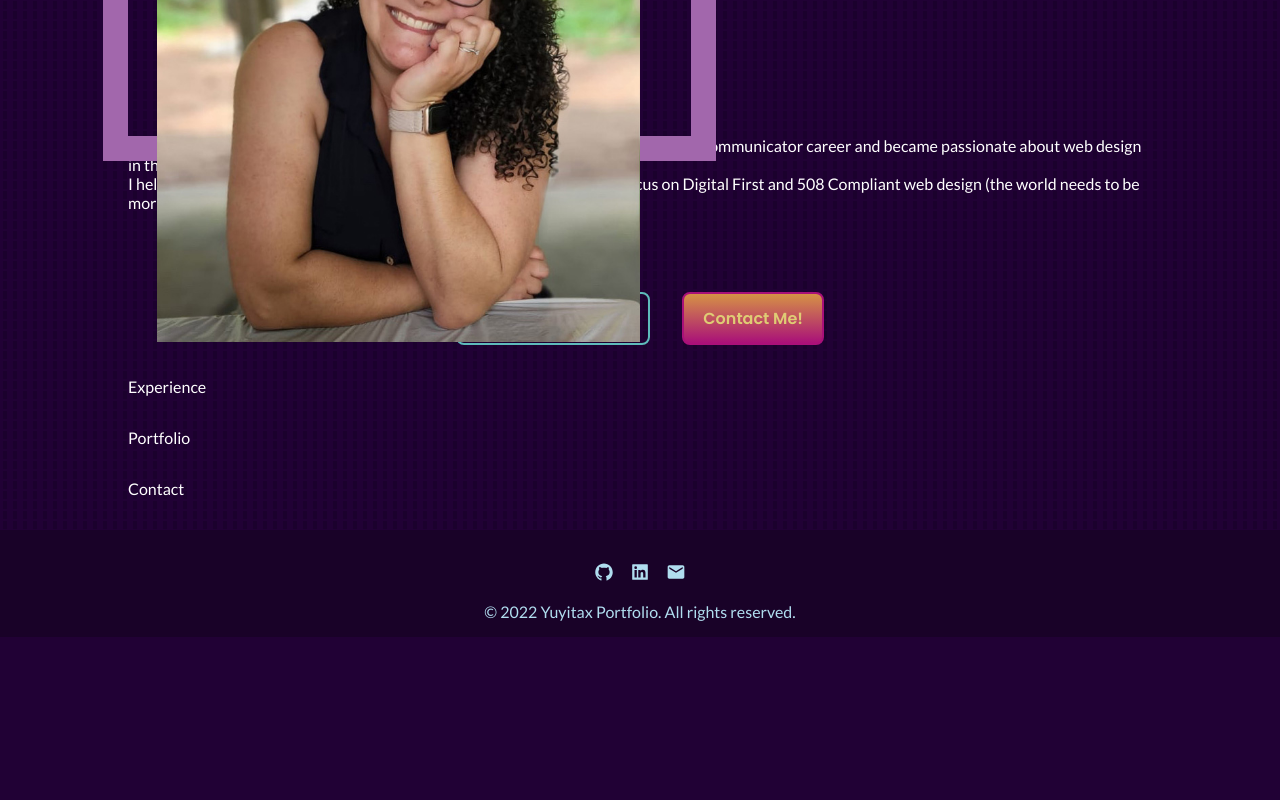
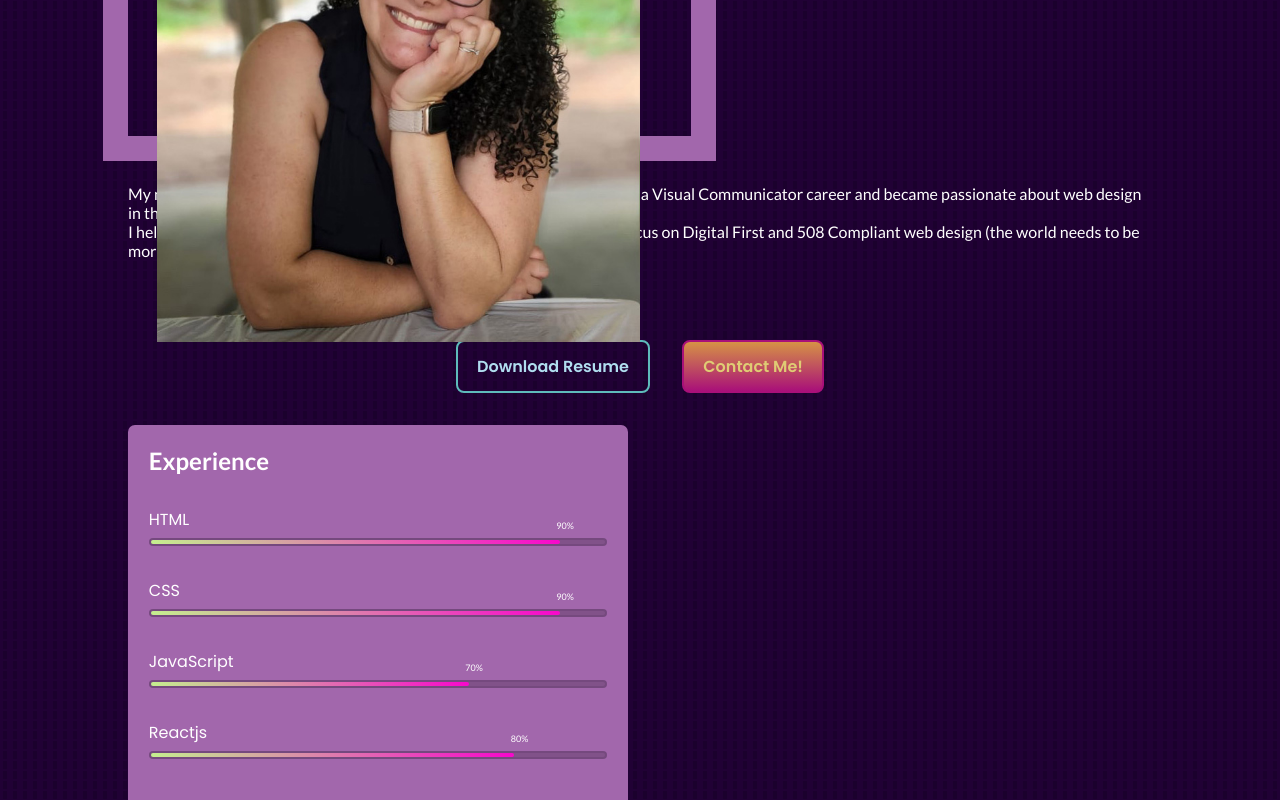
Before and after one commit to Yuyitax/react-portfolio, a React (Create React App) app: page / in a window 1280 px wide. Shown: the part 760-1560 px from the top of the page. Before the commit the page ends 1397 px from the top, so only its background shows below. Built offline with nearby package versions, Linux system fonts and the light colour scheme.

Commit message:
added experience section bars and animations

```diff
--- a/src/App.jsx
+++ b/src/App.jsx
@@ -1,5 +1,5 @@
+import Navbar from "./components/Navbar";
 import Header from "./components/Header"
-import Navbar from "./components/Navbar";
 import About from "./components/About";
 import Experience from "./components/Experience";
 import Portfolio from "./components/Portfolio"
--- a/src/components/About.jsx
+++ b/src/components/About.jsx
@@ -18,7 +18,6 @@ export default function About () {
         I help companies and individuals find solutions through digital outlets. I focus on Digital First and 508 Compliant web design (the world needs to be more inclusive, why not start with your website?)</p>
 
             </section>
-
             <CTA />
         </div>
     );
--- a/src/components/Experience.jsx
+++ b/src/components/Experience.jsx
@@ -3,7 +3,44 @@ import '../../src/index.css'
 
 const Experience = () => {
   return (
-    <div className='experience'>Experience</div>
+    <div className='experience'>
+      <h2>Experience</h2>
+
+      <div className='exp-box'>
+        <span className='exp-title'>HTML</span>
+        <div className='exp-bar'>
+          <span className='skill-for html'>
+             <span className='tooltip'>90%</span>
+          </span>
+        </div>
+      </div>
+
+      <div className='exp-box'>
+        <span className='exp-title'>CSS</span>
+        <div className='exp-bar'>
+          <span className='skill-for css'>
+             <span className='tooltip'>90%</span>
+          </span>
+        </div>
+      </div>
+      <div className='exp-box'>
+        <span className='exp-title'>JavaScript</span>
+        <div className='exp-bar'>
+          <span className='skill-for js'>
+             <span className='tooltip'>70%</span>
+          </span>
+        </div>
+      </div>
+      <div className='exp-box'>
+        <span className='exp-title'>Reactjs</span>
+        <div className='exp-bar'>
+          <span className='skill-for react'>
+             <span className='tooltip'>80%</span>
+          </span>
+        </div>
+      </div>
+
+      </div>
   )
 }
 
--- a/src/index.css
+++ b/src/index.css
@@ -160,7 +160,10 @@ header {
   padding-left: 1.8rem;
 }
 .about-text {
+  display: block;
   text-align: left;
+  align-items: center;
+  margin-top: 3rem;
 }
 .cta {
   margin-top: 5rem;
@@ -196,7 +199,75 @@ header {
 /* EXPERIENCE BEGIN */
 .experience {
   margin: 2rem 8rem;
+  position: relative;
+  max-width: 500px;
+  width: 100%;
+  background-color: var(--third);
+  padding: 1.3rem;
+  border-radius: 7px;
 }
+.exp-box {
+width: 100%;
+margin: 2rem 0;
+}
+.exp-title {
+  display: block;
+  font-family: 'Poppins', sans-serif;
+  font-size: 14;
+  font-weight: 400;
+}
+.exp-bar {
+  height: 8px;
+  width: 100%;
+  border-radius: 6px;
+  margin-top: 6px;
+  background: rgba(0, 0, 0, 0.2);
+  border: 2px solid #1902281d;
+}
+.skill-for {
+  position: relative;
+  display: block;
+  height: 100%;
+  width: 95%;
+  border-radius: 6px;
+  background: linear-gradient(45deg, var(--green), var(--thirdfour));
+  animation: progress 0.4s ease-in-out forwards;
+  opacity: 0;
+}
+.skill-for.html {
+width: 90%;
+animation-delay: 0.1s;
+}
+.skill-for.css {
+  width: 90%;
+  animation-delay: 0.2s;
+}
+.skill-for.js {
+  width: 70%;
+  animation-delay: 0.3s;
+  }
+  .skill-for.react {
+    width: 80%;
+    animation-delay: 0.3s;
+    }
+
+  @keyframes progress {
+    0% {
+      width: 0;
+      opacity: 1;
+    }
+    100% {
+      opacity: 1;
+    }
+  }
+
+  .tooltip {
+    position: absolute;
+    right: -14px;
+    top: -20px;
+    font-size: 9px;
+    font-weight: 400;
+  }
 /* EXPERIENCE END */
 
 
```
Also changed, not shown: src/assets/yunes-logo-white.png (added), 1 other file (tests, documents, lock files or other folders).
